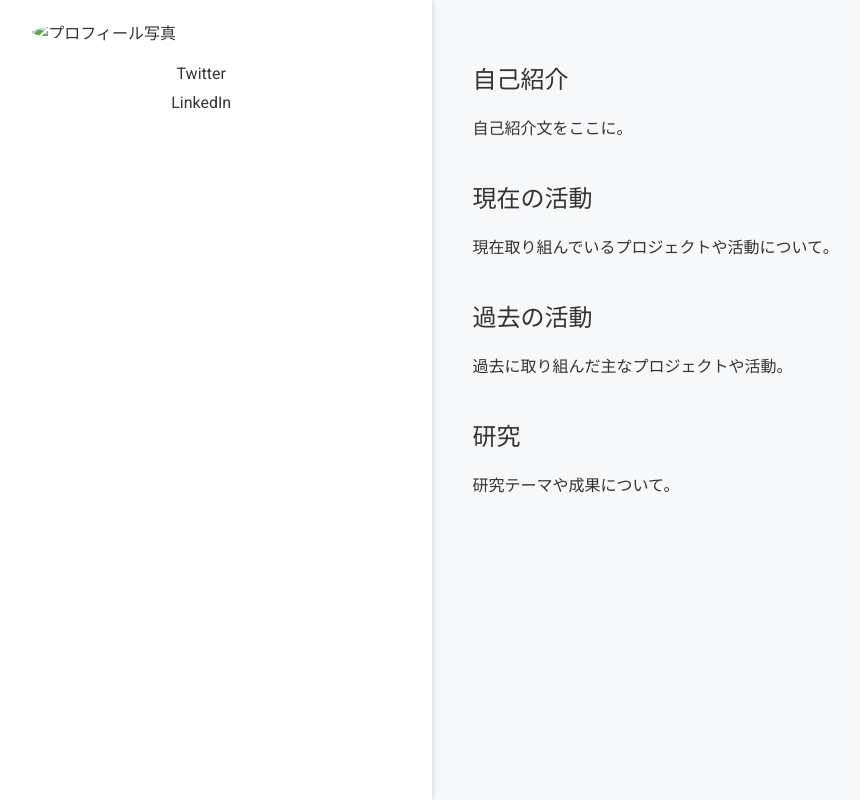
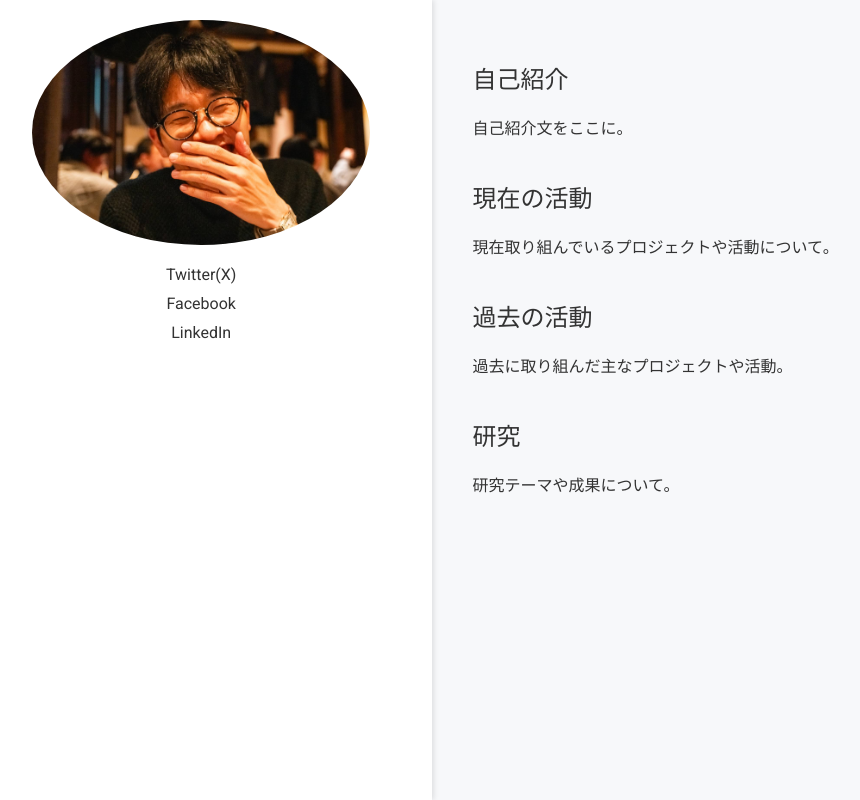
Before and after one commit to taaaaryu/whoami, a plain HTML site: page index.html in a window 1280 px wide. Shown: the whole page, without its empty margins (30-890 px from the left). Drawn offline with Linux system fonts and the light colour scheme.

Commit message:
Update index.html

```diff
--- a/index.html
+++ b/index.html
@@ -10,10 +10,11 @@
     <div class="wrapper">
         <aside class="sidebar">
             <div class="profile">
-                <img src="your-photo.jpg" alt="プロフィール写真" class="profile-photo">
+                <img src="177473.jpg" alt="プロフィール写真" class="profile-photo">
                 <div class="social-links">
-                    <a href="https://twitter.com/yourusername">Twitter</a>
-                    <a href="https://www.linkedin.com/in/yourusername">LinkedIn</a>
+                    <a href="https://twitter.com/t4Ryu_5422">Twitter(X)</a>
+                    <a href="https://www.facebook.com/profile.php?id=100025988331934&locale=ja_JP">Facebook</a>
+                    <a href="https://www.linkedin.com/in/wataru-honda-903129302/">LinkedIn</a>
                     <!-- 他のSNSリンクを追加 -->
                 </div>
             </div>
```
